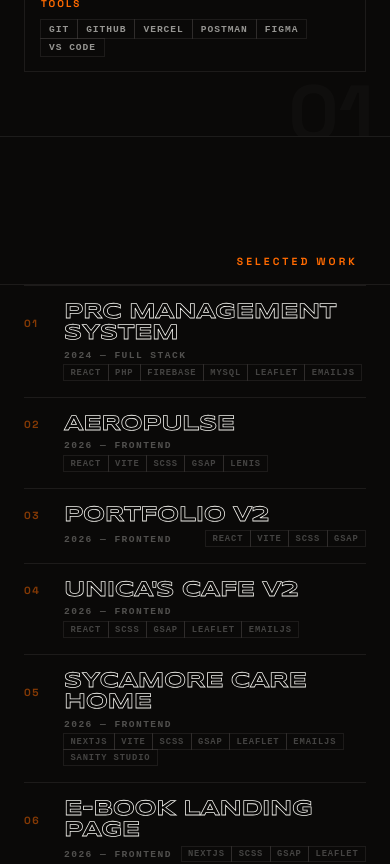
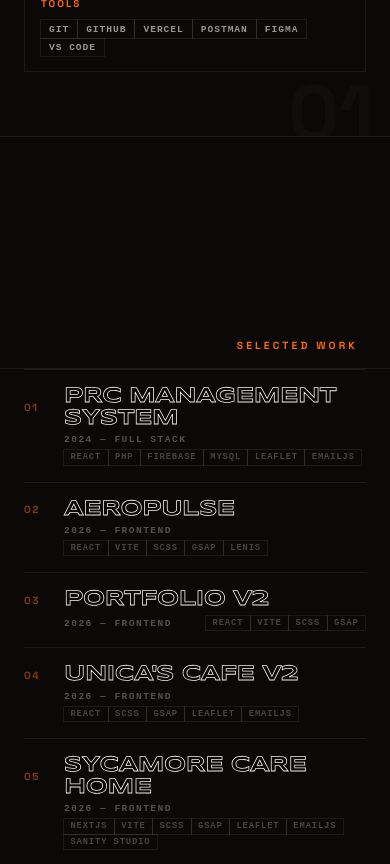
Before and after one commit to Po0mi/personal-portfolio-refactored, a React (Vite) app: page / in a window 390 px wide. Shown: the part 1620-2484 px from the top of the page. Built offline with nearby package versions, Linux system fonts and the light colour scheme.

Commit message:
changed height

```diff
--- a/src/components/Projects.scss
+++ b/src/components/Projects.scss
@@ -31,7 +31,7 @@
 
     @media (max-width: 768px) {
       height: auto;
-      min-height: 100vh;
+      min-height: 120vh;
       grid-template-rows: auto;
       padding: 5rem 0 4rem;
       align-items: start;
```
